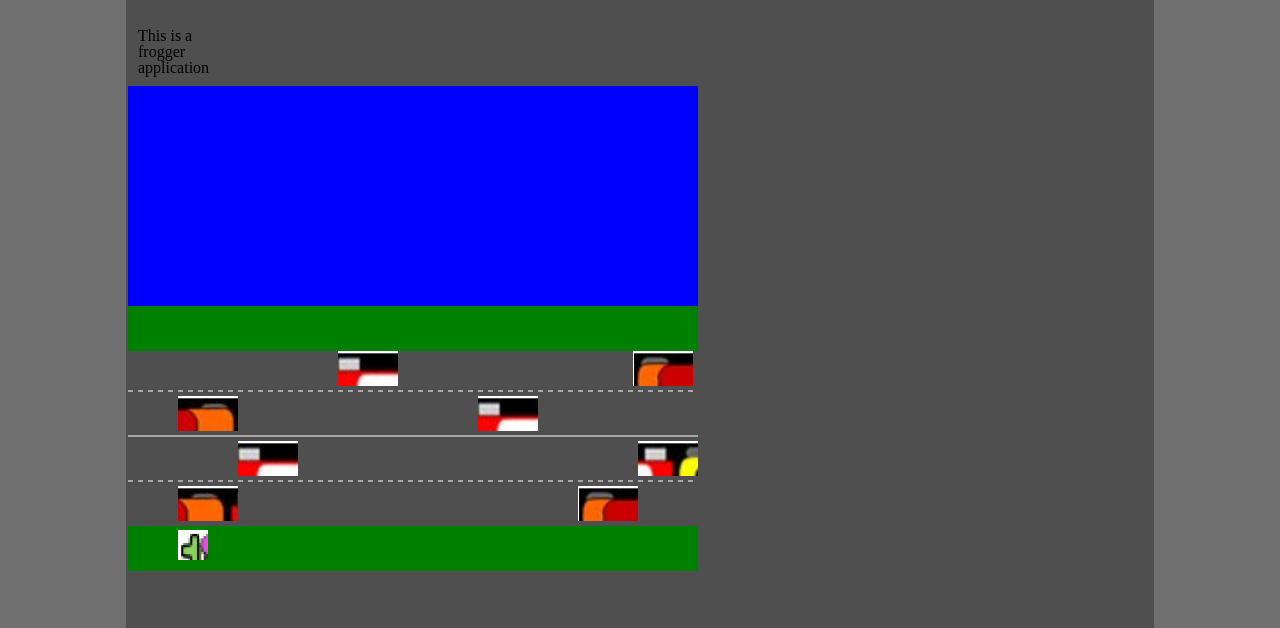
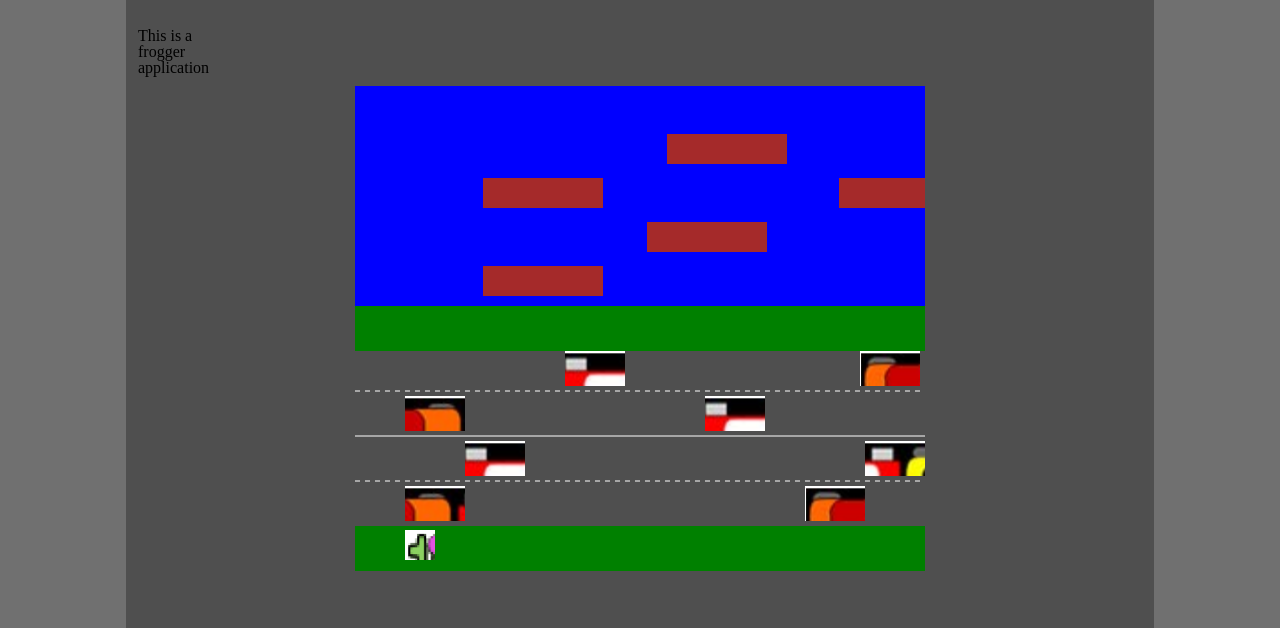
Before and after one commit to Olosinsk-commits/JSFinalProject, a plain HTML site: page pages/frogger.html in a window 1280 px wide. Shown: the part 220-848 px from the top of the page. Drawn offline with nearby package versions, Linux system fonts and the light colour scheme; files whose address does not match are found by name.

Commit message:
Patch 0.3
Completed water and log logic. Started on 'finish line' (lily pads).

```diff
--- a/js/frogger.js
+++ b/js/frogger.js
@@ -18,18 +18,30 @@ frog1.src = "../img/frogger/frogger1.png";
 var car = new Image();
 car.src = "../img/frogger/cars.png";
 
-	//variables to allow all cars to move across the screen
+////////////// VARIABLE STACK //////////////
+
+/**
+ * Variable Explanation: Variables such as 'carX1' and 'carY1' represent the
+ * x and y coordinates of the particular object respectively (at the center).
+ * Variables such as 'carWidth' and 'carHeight' represent the size of the object.
+ */
+
 var carX1 = 100;
 var carSX1 = 0;
+
+	//general car width and height
+var carWidth = 60;
+var carHeight = 35;
+
 	//variables for collision detection
 var carY1 = 400;
 var carWidth = 60;
 var carHeight = 35;
 
 	//variables for second car
-var carX2 = 500; //car width
+var carX2 = 500;
 var carSX2 = 60;
-var carY2 = 400; //car height
+var carY2 = 400;
 
 	//variables for third car
 var carX3 = 460;
@@ -61,9 +73,64 @@ var carY7 = 310;
 var carSX8 = 0;
 var carY8 = 265;
 
-	//general car width and height
-var carWidth = 60;
-var carHeight = 35;
+	//log variables
+var logWidth = 120;
+var logHeight = 30;
+
+		//log 1
+var logX1 = 300;
+var logY1 = 180;
+
+		//log 2
+var logX2 = 40;
+var logY2 = 180;
+
+		//log 3
+var logX3 = 100;
+var logY3 = 136;
+
+		//log 4
+var logX4 = 400;
+var logY4 = 136;
+
+		//log 5
+var logX5 = 480;
+var logY5 = 92;
+
+		//log 6
+var logX6 = 60;
+var logY6 = 92;
+
+		//log 7
+var logX7 = 120;
+var logY7 = 48;
+
+		//log 8
+var logX8 = 500;
+var logY8 = 48;
+
+		//lily pads
+var lilyWidth = 30;
+var lilyHeight = 30;
+
+var lilyX1 = 20;
+var lilyY1 = 4;
+
+var lilyX2 = 120;
+var lilyY2 = 4;
+
+var lilyX3 = 220;
+var lilyY3 = 4;
+
+var lilyX4 = 320;
+var lilyY4 = 4;
+
+var lilyX5 = 420;
+var lilyY5 = 4;
+
+var lilyX6 = 520;
+var lilyY6 = 4;
+
 	//variables for drawImage Method
 var sx = 0;
 var sy = 0;
@@ -84,6 +151,8 @@ var up = true;
 var down = true;
 var right = true;
 var left = true;
+
+////////////// END OF VARIABLE STACK //////////////
 
 	//event Listeners for when a key is pressed or not pressed
 document.addEventListener("keydown", keyDownHandler, false);
@@ -265,14 +334,168 @@ function moveCars() {
 		}
 	}
 }
+	//function that will draw logs on the river.
+function drawLogs() {
+		//using fillStyle for testing purposes. Will replace with images
+	context.fillStyle = 'brown';
+	var logsX = [logX1, logX2, logX3, logX4, logX5, logX6, logX7, logX8];
+	var logsY = [logY1, logY2, logY3, logY4, logY5, logY6, logY7, logX8];
+
+	for (i = 0; i < logsX.length; i++) {
+		context.fillRect(logsX[i], logsY[i], logWidth, logHeight);
+	}
+}
+	//function that will move the logs ONLY
+function moveLogs() {
+		//log1 only
+	if (logX1 < canvas.width + 100) {
+		logX1 = logX1 + 2;
+	}
+	else {
+		logX1 = -100;
+	}
+		//log 2 only
+	if (logX2 < canvas.width + 100) {
+		logX2 = logX2 + 2;
+	}
+	else {
+		logX2 = -100;
+	}
+		//log 3 only
+	if (logX3 > 0 - logWidth) {
+		logX3 = logX3 - 2;
+	}
+	else {
+		logX3 = canvas.width + 100;
+	}
+		//log 4 only
+	if (logX4 > 0 - logWidth) {
+		logX4 = logX4 - 2;
+	}
+	else {
+		logX4 = canvas.width + 100;
+	}
+		//log 5 only
+	if (logX5 < canvas.width + 100) {
+		logX5 = logX5 + 4;
+	}
+	else {
+		logX5 = -100;
+	}
+		//log 6 only
+	if (logX6 < canvas.width + 100) {
+		logX6 = logX6 + 4;
+	}
+	else {
+		logX6 = -100;
+	}
+		//log 7 only
+	if (logX7 > 0 - logWidth) {
+		logX7 = logX7 - 2;
+	}
+	else {
+		logX7 = canvas.width + 100;
+	}
+		//log 8 only
+	if (logX8 > 0 - logWidth) {
+		logX8 = logX8 - 2;
+	}
+	else {
+		logX8 = canvas.width + 100;
+	}
+}
+	//function for changing the collision coordinates for the logs as they move across the screen
+function floatLogs() {
+
+			//log 1
+		if (logX1 <= x + width && //this 'if' block will determine if the frog is located on the log
+		logX1 + logWidth >= x &&
+		logY1 + logHeight >= y &&
+		logY1 <= y + height) {
+			if (x < canvas.width - 30) {
+				x = x + 2;  //'collision' logic for water will move with the log so the frog will never disappear when on the log.
+			}
+		}
+			//log 2
+		else if (logX2 <= x + width && //this 'if' block will determine if the frog is located on the log
+				logX2 + logWidth >= x &&
+				logY2 + logHeight >= y &&
+				logY2 <= y + height) {
+			if (x < canvas.width - 30) {
+				x = x + 2;
+			}
+		}
+			//log 3
+		else if (logX3 <= x + width &&
+				logX3 + logWidth >= x &&
+				logY3 + logHeight >= y &&
+				logY3 <= y + height) {
+			if (x > 0) {
+				x = x - 2;
+			}
+		}
+			//log 4
+		else if (logX4 <= x + width &&
+				logX4 + logWidth >= x &&
+				logY4 + logHeight >= y &&
+				logY4 <= y + height) {
+			if (x > 0) {
+				x = x - 2;
+			}
+		}
+			//log 5
+		else if (logX5 <= x + width &&
+				logX5 + logWidth >= x &&
+				logY5 + logHeight >= y &&
+				logY5 <= y + height) {
+			if (x > 0) {
+				x = x + 4;
+			}
+		}
+			//log 6
+		else if (logX6 <= x + width &&
+			logX6 + logWidth >= x &&
+			logY6 + logHeight >= y &&
+			logY6 <= y + height) {
+			if (x > 0) {
+				x = x + 4;
+			}
+		}
+			//log 7
+			else if (logX7 <= x + width &&
+				logX7 + logWidth >= x &&
+				logY7 + logHeight >= y &&
+				logY7 <= y + height) {
+			if (x > 0) {
+				x = x - 2;
+			}
+		}
+			//log 8
+		else if (logX8 <= x + width &&
+				logX8 + logWidth >= x &&
+				logY8 + logHeight >= y &&
+				logY8 <= y + height) {
+			if (x > 0) {
+				x = x - 2;
+			}
+		}
+		else if (y < 220){
+			y = 488; //reset frog's position to the bottom
+		}
+}
+	//game drawing function
 function draw() {
 	context.clearRect(0, 0, canvas.width, canvas.height); /*clears the previous iteration of the frog and redraws a new one.*/
 	drawBackground();
+	drawLogs();
+	moveLogs();
 	drawFrog();
 	moveFrog();
 	drawCars();
 	moveCars();
 	runOver();
-	requestAnimationFrame(draw);
+	floatLogs();
+	requestAnimationFrame(draw); //refreshes based on the the user's refresh rate.
 }
+
 draw();
--- a/pages/frogger.html
+++ b/pages/frogger.html
@@ -57,8 +57,8 @@
   </section>
 
   <section class = "application">
-      <canvas id = "canvas" width = "570" height = "540"></canvas>
-      <script src="../js/frogger.js"></script>
+    <center><canvas id = "canvas" width = "570" height = "540"></canvas>
+      <script src="../js/frogger.js"></script></center>
   </section>
 
   <footer>
```
Lines whose indentation alone changed are shown as unchanged.
